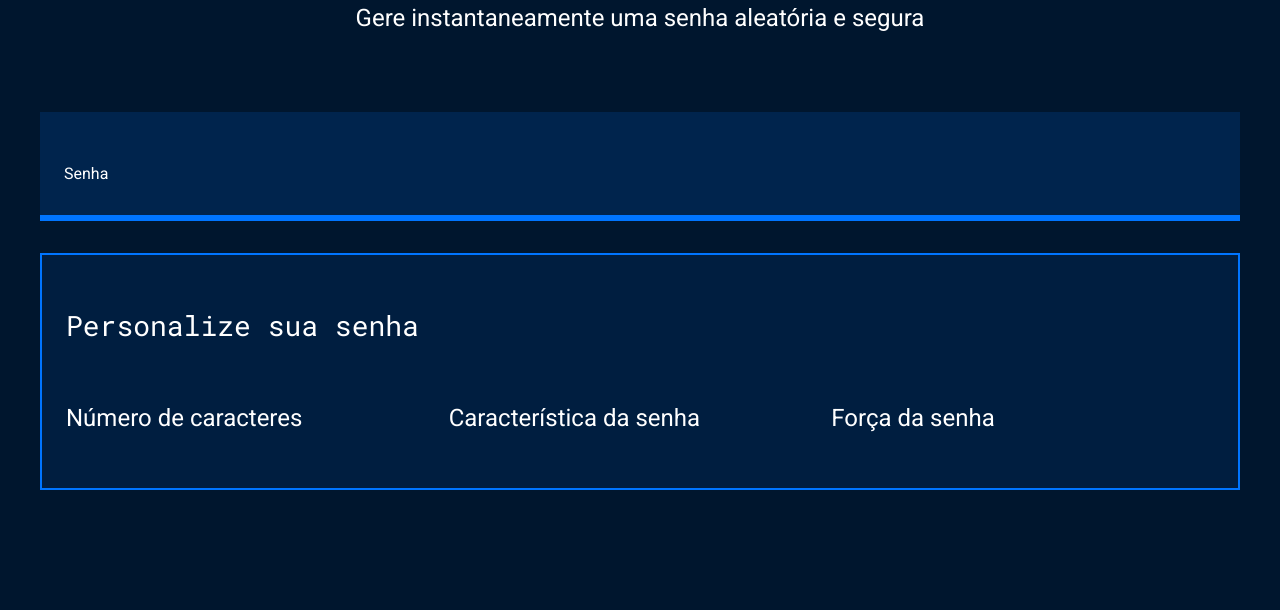
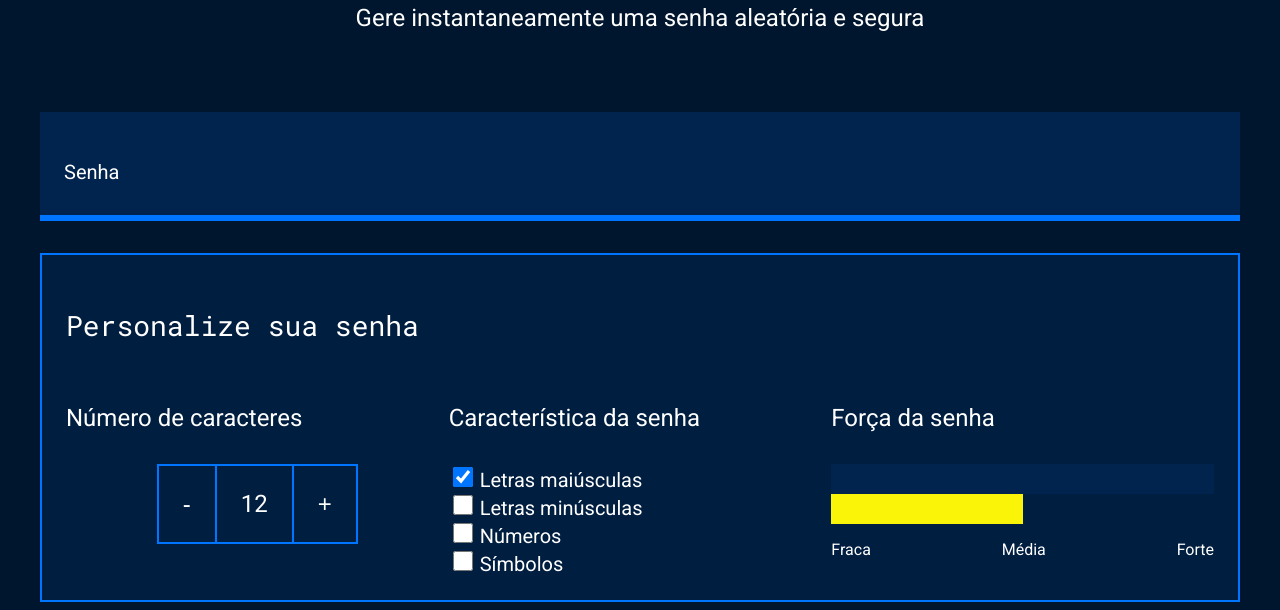
Before and after one commit to josueristow/Seguran-a-digital, a plain HTML site: page index.html in a window 1280 px wide. Shown: the part 214-824 px from the top of the page. Before the commit the page ends 800 px from the top, so only its background shows below. Drawn offline with Linux system fonts and the light colour scheme.

Commit message:
Add files via upload

```diff
--- a/index.html
+++ b/index.html
@@ -23,12 +23,41 @@
         <div class="parametro-coluna__senha">
             <div class="parametro-senha">
                 <h4 class="parametro-senha__senha">Número de caracteres</h4>
+
+                <div class="parametro-senha-botoes">
+                    <button class="parametro-senha__botao">-</button>
+                    <p class="parametro-senha__texto">12</p>
+                    <button class="parametro-senha__botao">+</button>
+                </div>
             </div>
             <div class="parametro-senha">
                 <h4 class="parametro-senha__senha">Característica da senha</h4>
+                <div class="parametro-senha-checkbox">
+                    <input name="maiusculo" type="checkbox" class="checkbox" checked>
+                    <label for="maiusculo">Letras maiúsculas</label>
+                </div>
+                <div class="parametro-senha-checkbox">
+                    <input name="minusculo" type="checkbox" class="checkbox">
+                    <label for="minusculo">Letras minúsculas</label>
+                </div>
+                <div class="parametro-senha-ceckbox">
+                    <input name="numero" type="checkbox" class="checkbox">
+                    <label for="numero">Números</label>
+                </div>
+                <div class="parametro-senha-ceckbox">
+                    <input name="simbolo" type="checkbox" class="checkbox">
+                    <label for="simbolo">Símbolos</label>
+                </div>
             </div>
             <div class="parametro-senha">
                 <h4 class="parametro-senha__senha">Força da senha</h4>
+                <div class="barra"></div>
+                <div class="media"></div>
+                <div class="parametro-senha-textos">
+                    <p>Fraca</p>
+                    <p>Média</p>
+                    <p>Forte</p>
+                </div>
             </div>
         </div>
     </div>
--- a/style.css
+++ b/style.css
@@ -86,6 +86,64 @@ body{
     margin: 0 auto;
 }
 
+.parametro-senha-botoes{
+    display: flex;
+    justify-content: center;
+}
+
+.parametro-senha__botao{
+    background-color: var(--fundo-texto);
+    color: var(--branco);
+    border: 2px solid var(--borda);
+    padding: 24px;
+    font-size: 24px;
+    cursor: pointer;
+}
+
+.parametro-senha__texto{
+    padding: 24px;
+    border-top: 2px solid var(--borda);
+    border-bottom: 2px solid var(--borda);
+    margin: 0;
+    font-size: 24px;
+}
+
+label{
+    font-size: 20px;
+}
+
+.checkbox{
+    width: 20px;
+    height: 20px;
+    cursor: pointer;
+}
+
+.barra{
+    background-color: var(--fundo-senha);
+    height: 30px;
+    width: 100%;
+}
+
+.fraca{
+    height: 30px;
+    width: 25%;
+    background-color: #E71B32;
+    position: relative;
+    bottom: 30px;
+}
+
+.media{
+    background-color: #FAF408;
+    width: 50%;
+    height: 30px;
+    bottom: 30px;
+}
+
+.parametro-senha-textos{
+    display: flex;
+    justify-content: space-between;
+}
+
 @media screen and (min-width: 768px) {
     .parametro-coluna__senha{
         flex-direction: row;
```
